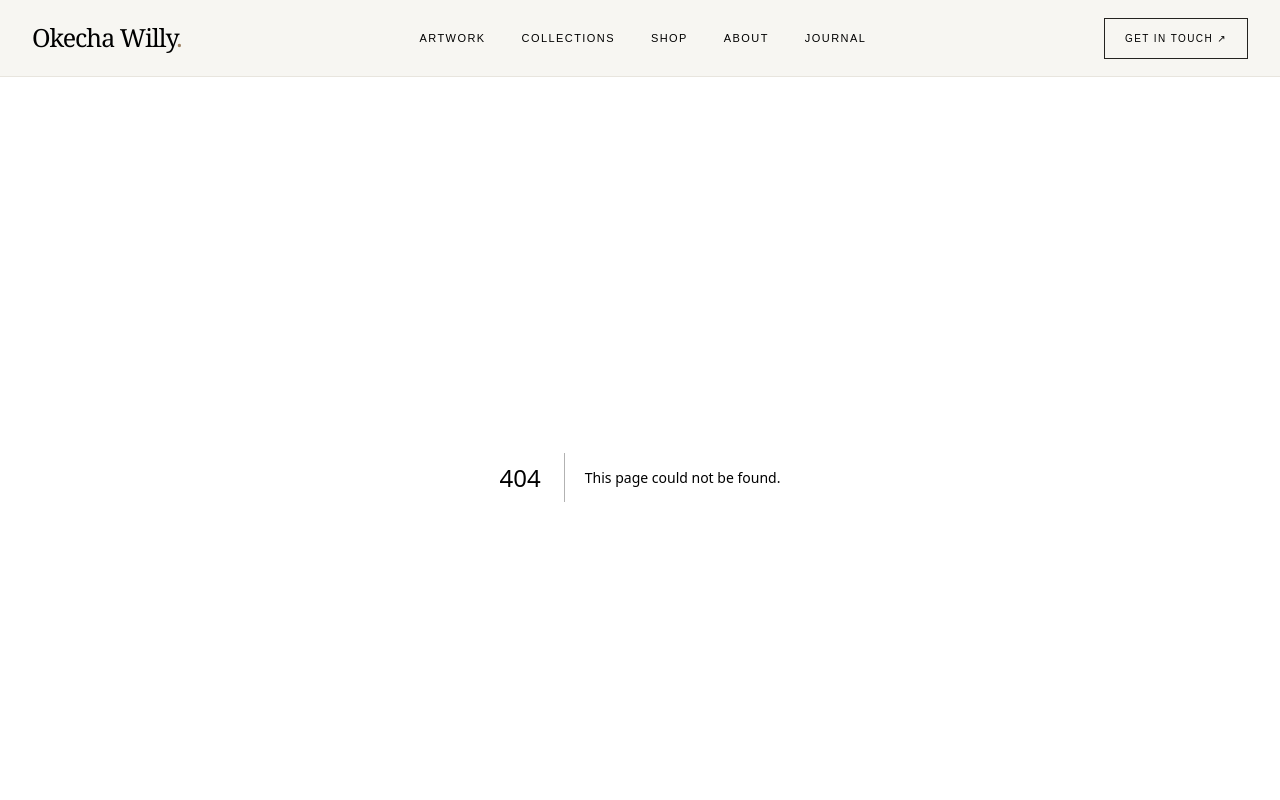
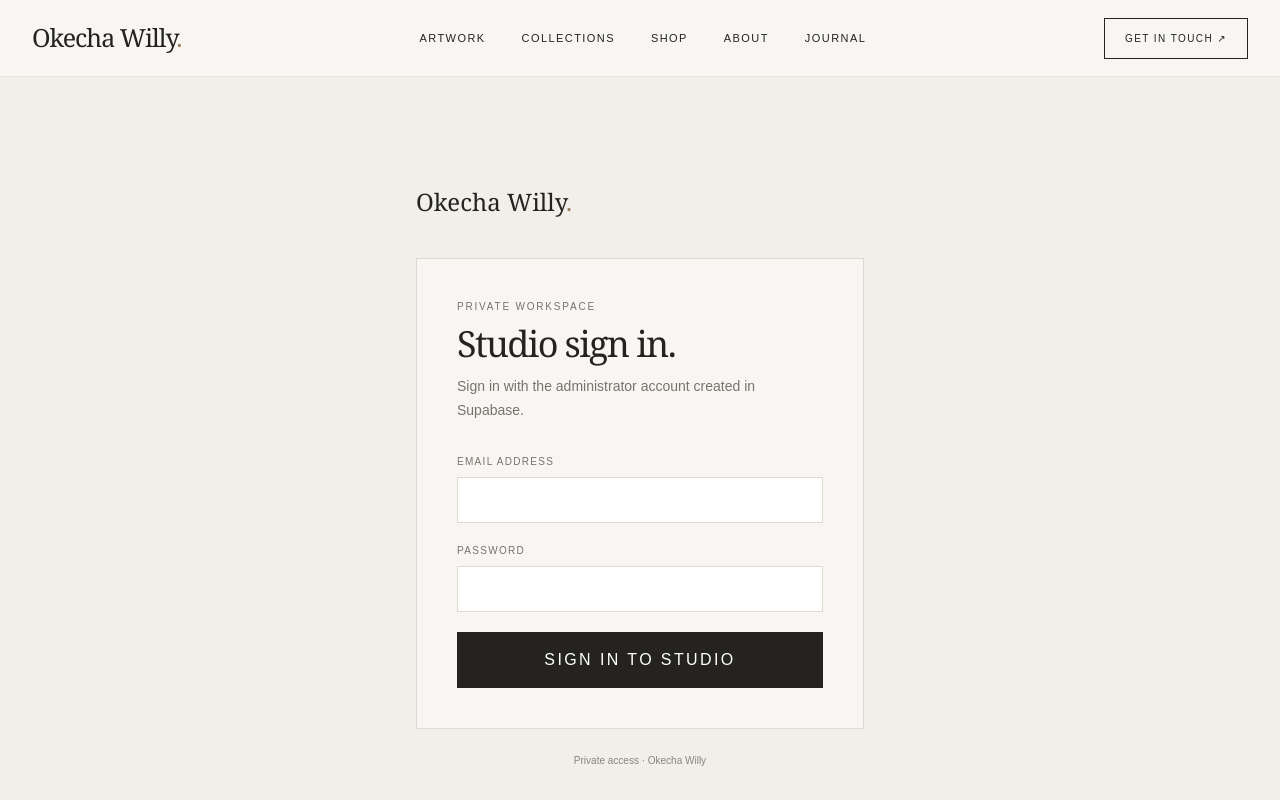
Before and after one commit to OkechaWilly/okechawilly, a Next.js app: page /studio-login in a window 1280 px wide. Before the commit this address had no page. Shown: the top 800 px of the page. Built offline with nearby package versions, Linux system fonts and the light colour scheme.

Commit message:
Add standalone studio administrator login

```diff
--- /dev/null
+++ b/src/app/studio-login/page.tsx
@@ -0,0 +1,61 @@
+"use client";
+
+import { FormEvent, useState } from "react";
+import Link from "next/link";
+import { useRouter, useSearchParams } from "next/navigation";
+import { createClient } from "@/lib/supabase/client";
+
+export default function AdminLogin() {
+  const router = useRouter();
+  const searchParams = useSearchParams();
+  const [email, setEmail] = useState("");
+  const [password, setPassword] = useState("");
+  const [error, setError] = useState("");
+  const [loading, setLoading] = useState(false);
+
+  async function handleSubmit(event: FormEvent<HTMLFormElement>) {
+    event.preventDefault();
+    setLoading(true);
+    setError("");
+    try {
+      const supabase = createClient();
+      const { error: signInError } = await supabase.auth.signInWithPassword({ email, password });
+      if (signInError) throw signInError;
+      router.replace("/admin");
+      router.refresh();
+    } catch (err) {
+      setError(err instanceof Error ? err.message : "Unable to sign in. Please try again.");
+    } finally {
+      setLoading(false);
+    }
+  }
+
+  return (
+    <main className="flex min-h-screen items-center justify-center bg-[#f1efe9] px-5 py-16">
+      <div className="w-full max-w-md">
+        <Link href="/" className="serif text-2xl">Okecha Willy<span className="text-[#9c8062]">.</span></Link>
+        <div className="mt-10 border border-[#dedad2] bg-[#f7f6f2] p-7 md:p-10">
+          <p className="eyebrow">Private workspace</p>
+          <h1 className="display mt-3 text-4xl">Studio sign in.</h1>
+          <p className="mt-3 text-sm leading-6 text-[#77736d]">Sign in with the administrator account created in Supabase.</p>
+          {searchParams.get("error") === "unauthorized" && <p className="mt-5 text-xs text-red-700">This account does not have administrator access.</p>}
+          {error && <p role="alert" className="mt-5 text-xs text-red-700">{error}</p>}
+          <form onSubmit={handleSubmit} className="mt-8 space-y-5">
+            <label className="block text-[10px] uppercase tracking-[.13em] text-[#77736d]">
+              Email address
+              <input required type="email" autoComplete="email" value={email} onChange={(event) => setEmail(event.target.value)} className="mt-2 w-full border border-[#dedad2] bg-white px-4 py-3 text-sm text-[#242320] outline-none focus:border-[#9c8062]" />
+            </label>
+            <label className="block text-[10px] uppercase tracking-[.13em] text-[#77736d]">
+              Password
+              <input required type="password" autoComplete="current-password" value={password} onChange={(event) => setPassword(event.target.value)} className="mt-2 w-full border border-[#dedad2] bg-white px-4 py-3 text-sm text-[#242320] outline-none focus:border-[#9c8062]" />
+            </label>
+            <button disabled={loading} className="w-full bg-[#242320] px-6 py-4 text-[10px] uppercase tracking-[.15em] text-white transition hover:bg-[#514b43] disabled:opacity-60">
+              {loading ? "Signing in…" : "Sign in to studio"}
+            </button>
+          </form>
+        </div>
+        <p className="mt-6 text-center text-[10px] text-[#89847c]">Private access · Okecha Willy</p>
+      </div>
+    </main>
+  );
+}
```
